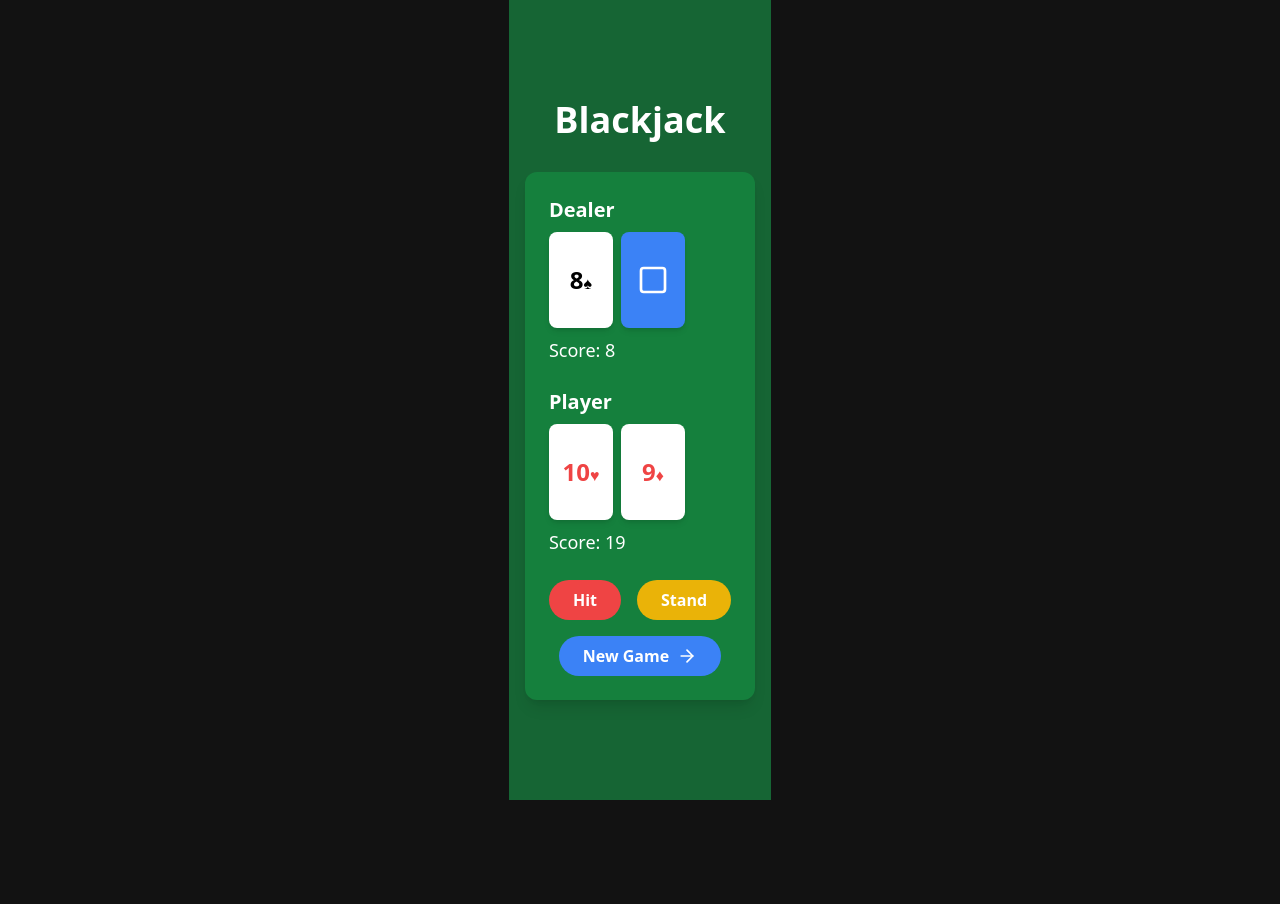
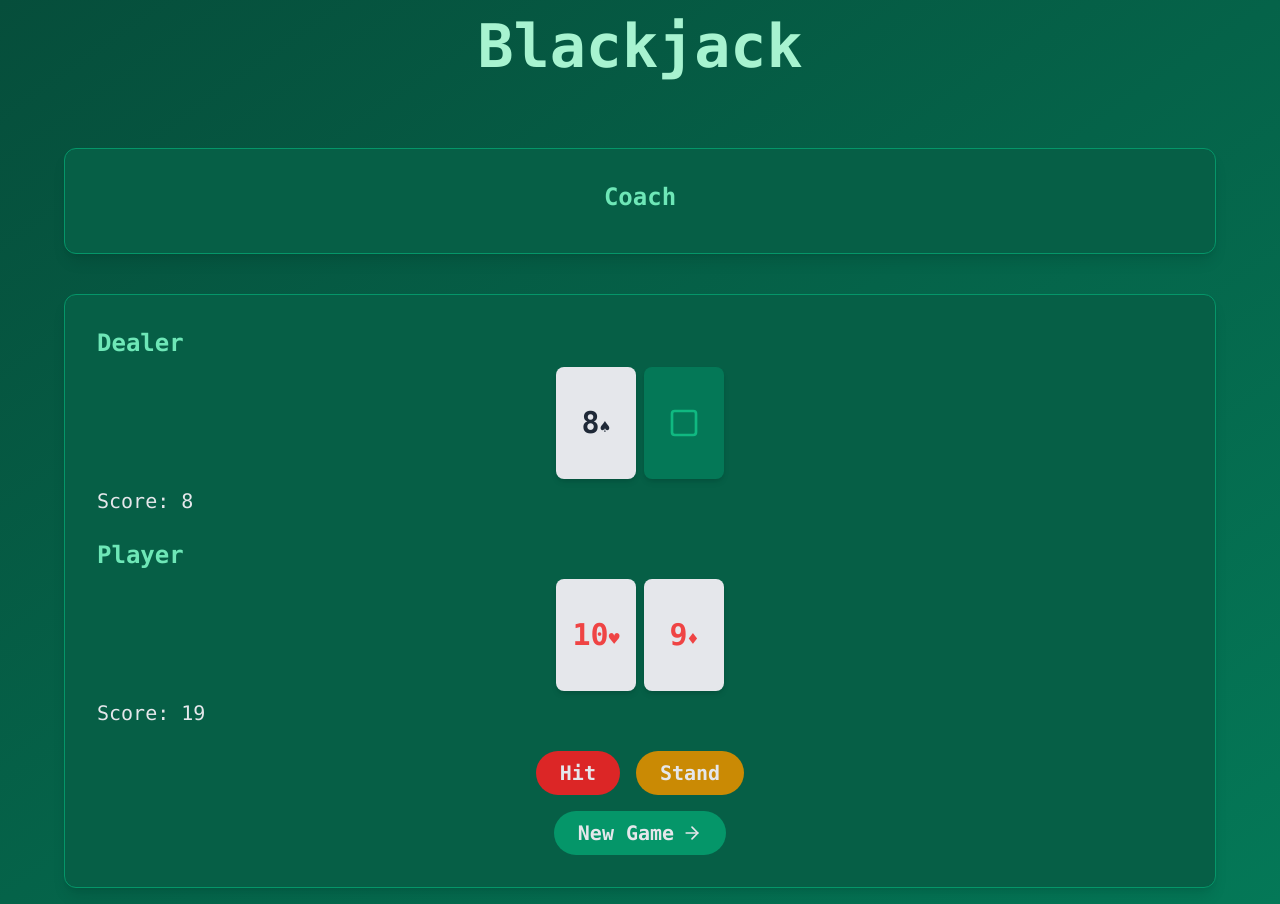
Before and after one commit to grgelsec/Blackjack.ai, a React (Vite) app: page / in a window 1280 px wide. Both pictures are taken after a click on the button "New Game". Before the commit the page ends 800 px from the top, so only its background shows below. Built offline with nearby package versions, Linux system fonts and the light colour scheme; no server answers.

Commit message:
working on the prompting

```diff
--- a/src/components/gamelogic.tsx
+++ b/src/components/gamelogic.tsx
@@ -17,6 +17,8 @@ export default function BlackjackGame() {
   const [gameResult, setGameResult] = useState<string>("");
   const [playerScore, setPlayerScore] = useState<number>(0);
   const [dealerScore, setDealerScore] = useState<number>(0);
+  const [input, setInput] = useState<string>("");
+  const { response } = useAI(input);
 
   useEffect(() => {
     initializeDeck();
@@ -72,7 +74,10 @@ export default function BlackjackGame() {
     return [drawnCard, updatedDeck];
   };
 
-  const initialDeal = () => {
+  const initialDeal = async () => {
+    setInput(
+      "The player hit new game, this is your alert, please give them a run down of their options to hit or to stand."
+    );
     let newDeck = shuffleDeck([...deck]);
     const newPlayerHand: PlayingCard[] = [];
     const newDealerHand: PlayingCard[] = [];
@@ -125,6 +130,9 @@ export default function BlackjackGame() {
       setDeck(updatedDeck);
       const handValue = calculateHandValue(newHand);
       setPlayerScore(handValue);
+      setInput(
+        `The players hand value is ${playerScore}, what would you advise the to do?`
+      );
       if (handValue === 21) {
         endGame("Player hits 21! Player Wins!");
       } else if (handValue > 21) {
@@ -181,42 +189,49 @@ export default function BlackjackGame() {
   const endGame = (result: string) => {
     setGameState("gameOver");
     setGameResult(result);
+    setInput(gameResult);
   };
 
   const renderCard = (card: PlayingCard, hidden: boolean = false) => (
     <div
-      className={`w-16 h-24 rounded-lg flex items-center justify-center ${
-        hidden ? "bg-blue-500" : "bg-white"
+      className={`w-16 h-24 md:w-20 md:h-28 rounded-lg flex items-center justify-center ${
+        hidden ? "bg-emerald-700" : "bg-gray-200"
       } shadow-md`}
     >
       {hidden ? (
         <div className="w-full h-full flex items-center justify-center">
-          <Square className="text-white" size={32} />
+          <Square className="text-emerald-500" size={32} />
         </div>
       ) : (
         <div
-          className={`text-2xl font-bold ${
-            ["♥", "♦"].includes(card.suit) ? "text-red-500" : "text-black"
+          className={`text-2xl md:text-3xl font-bold ${
+            ["♥", "♦"].includes(card.suit) ? "text-red-500" : "text-gray-800"
           }`}
         >
           {card.rank}
-          <span className="text-base">{card.suit}</span>
+          <span className="text-base md:text-lg">{card.suit}</span>
         </div>
       )}
     </div>
   );
 
-  const { response } = useAI("what is your name");
-  console.log(response);
-
   return (
-    <div className="flex flex-col items-center justify-center min-h-screen bg-green-800 text-white p-4">
-      <h1 className="text-4xl font-bold mb-8">Blackjack</h1>
-
-      <div className="w-full max-w-3xl bg-green-700 rounded-xl p-6 shadow-lg">
+    <div className="flex flex-col items-center justify-center min-h-screen w-full bg-gradient-to-br from-emerald-900 to-emerald-700 text-gray-200 p-4 font-mono space-y-10">
+      <h1 className="text-4xl md:text-6xl font-bold mb-8 text-emerald-200">
+        Blackjack
+      </h1>
+      <div className="w-full max-w-6xl bg-emerald-800 rounded-xl p-4 md:p-8 shadow-lg border border-emerald-600">
+        <h1 className="flex justify-center w-full text-xl md:text-2xl font-semibold mb-2 text-emerald-300">
+          Coach
+        </h1>
+        <p>{response}</p>
+      </div>
+      <div className="w-full max-w-6xl bg-emerald-800 rounded-xl p-4 md:p-8 shadow-lg border border-emerald-600">
         <div className="mb-6">
-          <h2 className="text-xl font-semibold mb-2">Dealer</h2>
-          <div className="flex space-x-2">
+          <h2 className="text-xl md:text-2xl font-semibold mb-2 text-emerald-300">
+            Dealer
+          </h2>
+          <div className="flex flex-wrap justify-center gap-2">
             {dealerHand.map((card, index) => (
               <div
                 key={index}
@@ -231,7 +246,7 @@ export default function BlackjackGame() {
               </div>
             ))}
           </div>
-          <div className="mt-2 text-lg">
+          <div className="mt-2 text-lg md:text-xl">
             Score:{" "}
             {gameState === "playerTurn"
               ? calculateHandValue([dealerHand[0]])
@@ -240,8 +255,10 @@ export default function BlackjackGame() {
         </div>
 
         <div className="mb-6">
-          <h2 className="text-xl font-semibold mb-2">Player</h2>
-          <div className="flex space-x-2">
+          <h2 className="text-xl md:text-2xl font-semibold mb-2 text-emerald-300">
+            Player
+          </h2>
+          <div className="flex flex-wrap justify-center gap-2">
             {playerHand.map((card, index) => (
               <div
                 key={index}
@@ -251,19 +268,19 @@ export default function BlackjackGame() {
               </div>
             ))}
           </div>
-          <div className="mt-2 text-lg">Score: {playerScore}</div>
+          <div className="mt-2 text-lg md:text-xl">Score: {playerScore}</div>
         </div>
 
         {gameState === "playerTurn" && (
           <div className="flex justify-center space-x-4 mb-4">
             <button
-              className="px-6 py-2 bg-red-500 hover:bg-red-600 rounded-full font-semibold transition-colors duration-300"
+              className="px-6 py-2 bg-red-600 hover:bg-red-700 rounded-full font-semibold transition-colors duration-300 text-lg md:text-xl"
               onClick={ifPlayerHits}
             >
               Hit
             </button>
             <button
-              className="px-6 py-2 bg-yellow-500 hover:bg-yellow-600 rounded-full font-semibold transition-colors duration-300"
+              className="px-6 py-2 bg-yellow-600 hover:bg-yellow-700 rounded-full font-semibold transition-colors duration-300 text-lg md:text-xl"
               onClick={ifPlayerStays}
             >
               Stand
@@ -273,13 +290,15 @@ export default function BlackjackGame() {
 
         {gameResult && (
           <div className="text-center mb-4">
-            <div className="text-2xl font-bold">{gameResult}</div>
+            <div className="text-2xl md:text-3xl font-bold text-emerald-200">
+              {gameResult}
+            </div>
           </div>
         )}
 
         <div className="flex justify-center">
           <button
-            className="px-6 py-2 bg-blue-500 hover:bg-blue-600 rounded-full font-semibold transition-colors duration-300 flex items-center"
+            className="px-6 py-2 bg-emerald-600 hover:bg-emerald-700 rounded-full font-semibold transition-colors duration-300 flex items-center text-lg md:text-xl"
             onClick={initialDeal}
           >
             New Game <ArrowRight className="ml-2" size={20} />
--- a/src/hooks/fetchOpenAPI.ts
+++ b/src/hooks/fetchOpenAPI.ts
@@ -1,10 +1,9 @@
 import OpenAI from "openai";
-import { ChatCompletion } from "openai/resources";
-import { ChatCompletionMessage } from "openai/src/resources";
+//import { ChatCompletionMessage } from "openai/src/resources";
 import { useEffect, useState } from "react";
 
 const useAI = (query: string) => {
-  const [response, setResponse] = useState<ChatCompletionMessage>();
+  const [response, setResponse] = useState<string | null>();
 
   useEffect(() => {
     const getResponse = async () => {
@@ -16,7 +15,11 @@ const useAI = (query: string) => {
         const response = await openai.chat.completions.create({
           model: "gpt-4o-mini",
           messages: [
-            { role: "system", content: "You are a helpful assistant." },
+            {
+              role: "system",
+              content:
+                "Please only use words, no symbols. You are a Blackjack coach. Before the player hits 'New Game' please give them a concise run down of the base game rules of blackjack. Once the player has hit new game, you will be alerted and only until then will you do what the next sentence says. Please keep your responses very concise.",
+            },
             {
               role: "user",
               content: `${query}`,
@@ -24,7 +27,7 @@ const useAI = (query: string) => {
           ],
         });
 
-        const data = await response.choices[0].message;
+        const data = await response.choices[0].message.content;
         setResponse(data);
       } catch (error) {
         console.log("Error occorued: ", error);
@@ -33,7 +36,7 @@ const useAI = (query: string) => {
     getResponse();
   }, [query]);
 
-  return { response };
+  return { response, setResponse };
 };
 
 export default useAI;
```
